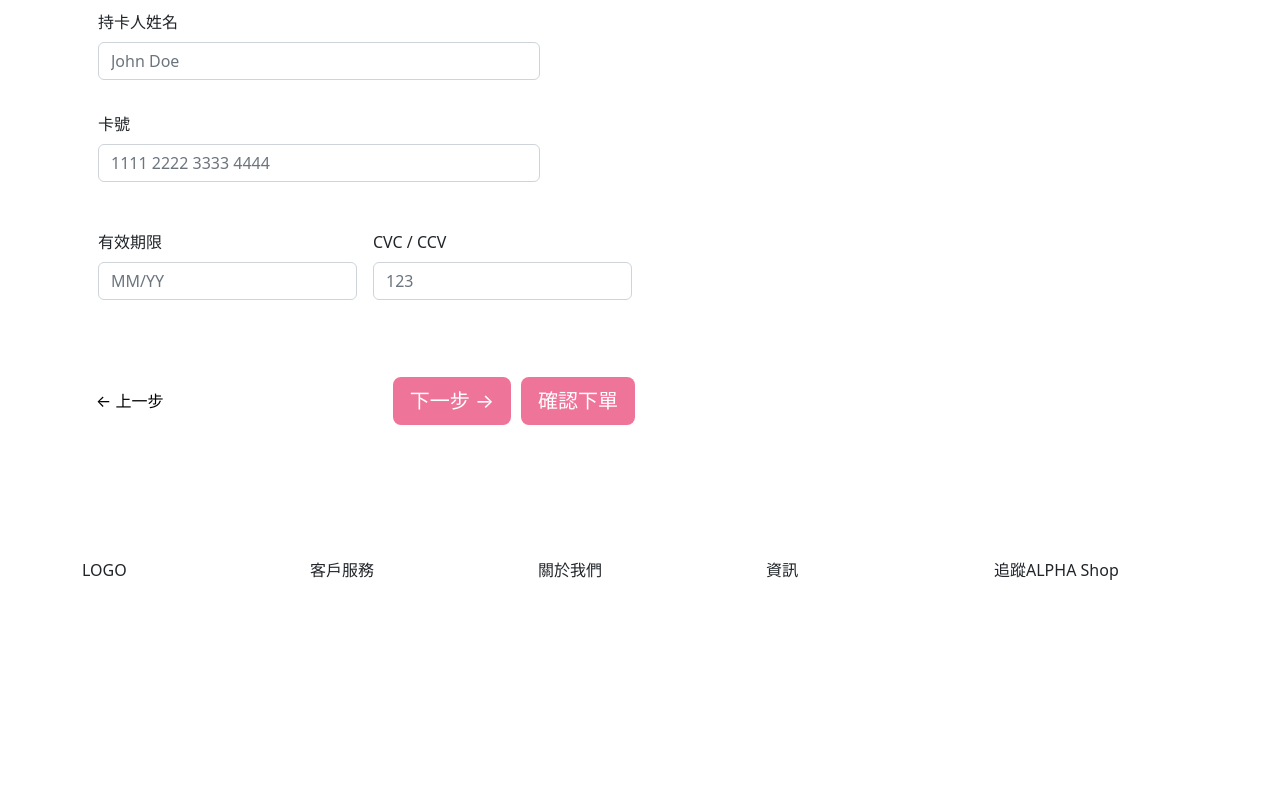
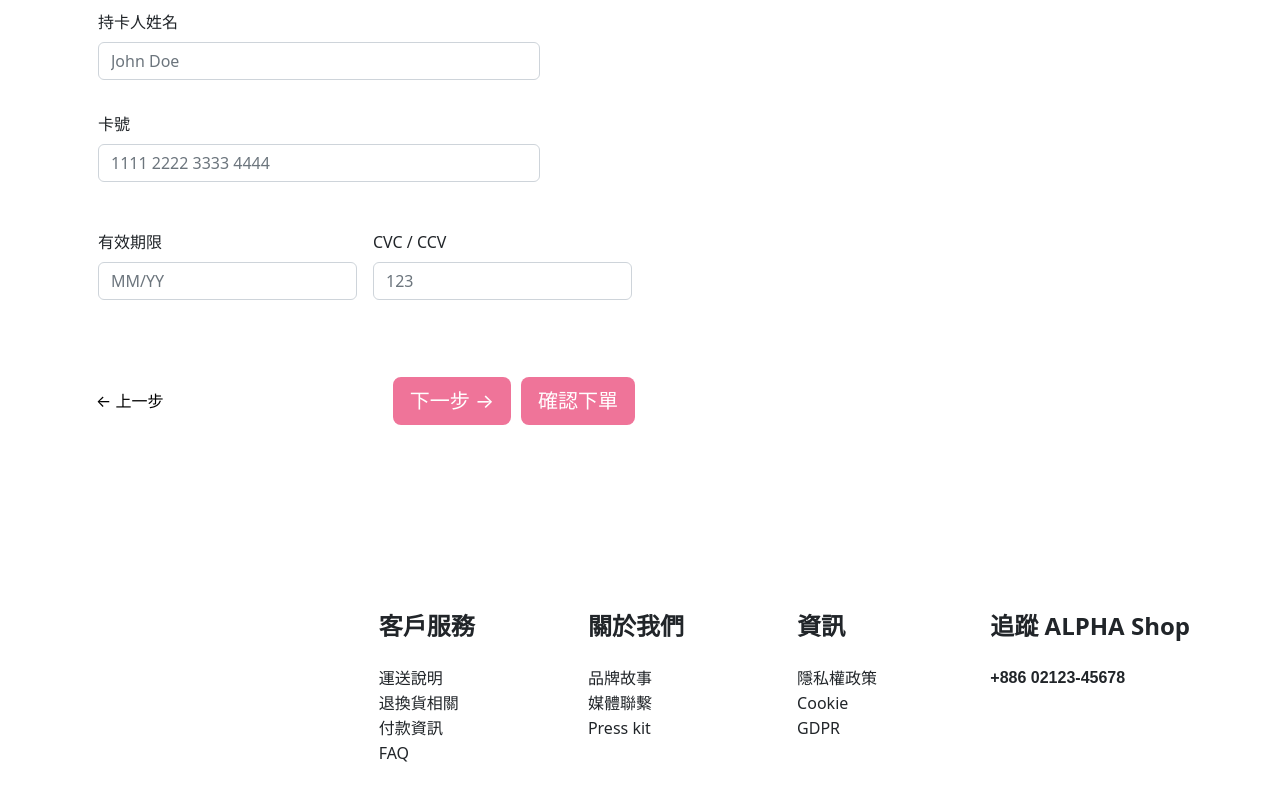
Before and after one commit to naluwan/ALPHA-SHOP-React, a React (Create React App) app: page / in a window 1280 px wide. Shown: the part 410-1210 px from the top of the page. Before the commit the page ends 1152 px from the top, so only its background shows below. Built offline with nearby package versions, Linux system fonts and the light colour scheme.

Commit message:
feat: update FooterComponent JSX and style.css

```diff
--- a/src/components/Footer/FooterComponent.jsx
+++ b/src/components/Footer/FooterComponent.jsx
@@ -2,13 +2,75 @@ import './style.css';
 
 const FooterComponent = () => {
   return (
-    <footer className="container pt-5">
-      <div className="row align-items-center">
-        <div className="col">LOGO</div>
-        <div className="col">客戶服務</div>
-        <div className="col">關於我們</div>
-        <div className="col">資訊</div>
-        <div className="col">追蹤ALPHA Shop</div>
+    <footer className="site-footer">
+      <div className="footer-container">
+        <div className="footer-logo-container">
+          <svg className="icon-logo">
+            <use xlinkHref="#svg-icon-logo" />
+          </svg>
+        </div>
+        <section className="footer-section">
+          <h2 className="section-title">客戶服務</h2>
+          <div className="section-content">
+            <a className="page-link" href="/">
+              運送說明
+            </a>
+            <a className="page-link" href="/">
+              退換貨相關
+            </a>
+            <a className="page-link" href="/">
+              付款資訊
+            </a>
+            <a className="page-link" href="/">
+              FAQ
+            </a>
+          </div>
+        </section>
+        <section className="footer-section">
+          <h2 className="section-title">關於我們</h2>
+          <div className="section-content">
+            <a className="page-link" href="/">
+              品牌故事
+            </a>
+            <a className="page-link" href="/">
+              媒體聯繫
+            </a>
+            <a className="page-link" href="/">
+              Press kit
+            </a>
+          </div>
+        </section>
+        <section className="footer-section">
+          <h2 className="section-title">資訊</h2>
+          <div className="section-content">
+            <a className="page-link" href="/">
+              隱私權政策
+            </a>
+            <a className="page-link" href="/">
+              Cookie
+            </a>
+            <a className="page-link" href="/">
+              GDPR
+            </a>
+          </div>
+        </section>
+        <section className="footer-section">
+          <h2 className="section-title">追蹤 ALPHA Shop</h2>
+          <div className="section-content">
+            <div className="tel-info">+886 02123-45678</div>
+            <div className="social-icon-group">
+              <svg className="social-icon cursor-point">
+                <use xlinkHref="#svg-icon-facebook" />
+              </svg>
+              <svg className="social-icon cursor-point">
+                <use xlinkHref="#svg-icon-instagram" />
+              </svg>
+              <svg className="social-icon cursor-point">
+                <use xlinkHref="#svg-icon-whatsapp" />
+              </svg>
+            </div>
+          </div>
+        </section>
       </div>
     </footer>
   );
--- a/src/components/Footer/style.css
+++ b/src/components/Footer/style.css
@@ -1,4 +1,74 @@
-footer{
-  padding: 5rem;
-  margin: 5rem;
+footer.site-footer {
+  display: block;
+  position: relative;
+  bottom: 0px;
+  margin-top: 120px;
+  padding-left: var(--site-edge-margin);
+  padding-right: var(--site-edge-margin);
+  background-color: var(--footer-background-color);
 }
+
+footer.site-footer .footer-container {
+  display: flex;
+  position: relative;
+  max-width: 1100px;
+  margin: 0 auto;
+  flex-wrap: nowrap;
+  justify-content: space-between;
+}
+
+footer.site-footer .footer-container .footer-logo-container {
+  margin-top: 126px;
+  margin-bottom: 127px;
+}
+
+footer.site-footer .footer-container .footer-logo-container svg {
+  display: inline-block;
+  width: 175.5px;
+  height: 31px;
+}
+
+footer.site-footer .footer-section {
+  display: flex;
+  flex-direction: column;
+  margin-top: 64px;
+}
+
+footer.site-footer .footer-section .section-title {
+  font-size: 24px;
+  font-weight: bold;
+  line-height: 24px;
+  color: var(--main-text);
+}
+
+footer.site-footer .footer-section .section-content {
+  display: flex;
+  flex-direction: column;
+  margin-top: 24px;
+  color: var(--secondary-text);
+}
+
+footer.site-footer .footer-section .section-content > * {
+  color: inherit;
+}
+
+footer.site-footer .footer-section .section-content .page-link {
+  margin-bottom: 8px;
+  font-weight: normal;
+  line-height: 17px;
+  text-decoration: none;
+  cursor: pointer;
+}
+
+footer.site-footer .footer-section .section-content .tel-info {
+  margin-bottom: 8px;
+  font-family: 'Nunito Sans', sans-serif;
+  font-weight: 600;
+  line-height: 16px;
+}
+
+footer.site-footer .footer-section .section-content .social-icon {
+  width: 24px;
+  height: 24px;
+  margin-right: 16px;
+}
```
